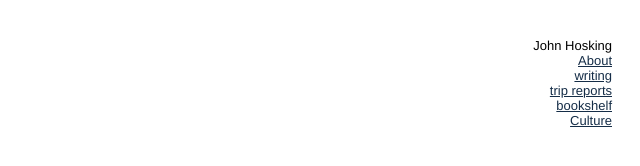
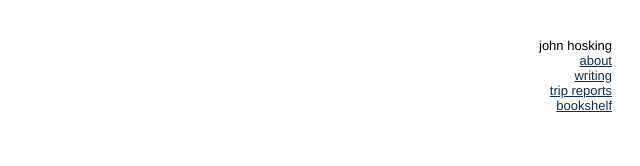
Before and after one commit to johnhosking/johnhosking.github.io, a plain HTML site: page trip reports.html in a window 1280 px wide. Shown: the full height of the page, 640-1280 px from the left. Drawn offline with Linux system fonts and the light colour scheme.

Commit message:
Update trip reports.html

```diff
--- a/trip reports.html
+++ b/trip reports.html
@@ -6,11 +6,11 @@
 </head>
 <body>
     <div id="menu">
-        <span class="title">John Hosking
+        <span class="title">john hosking
  </span>
         <ul>
             <li>
-                <a href="/index">About</a>
+                <a href="/index">about</a>
             </li>
             <li>
                 <a href="/writing">writing</a>
@@ -20,9 +20,6 @@
             </li>
             <li>
                 <a href="/bookshelf">bookshelf</a>
-            </li>
-            <li>
-                <a href="/culture">Culture</a>
             </li>
         </ul>
     </div>
```
